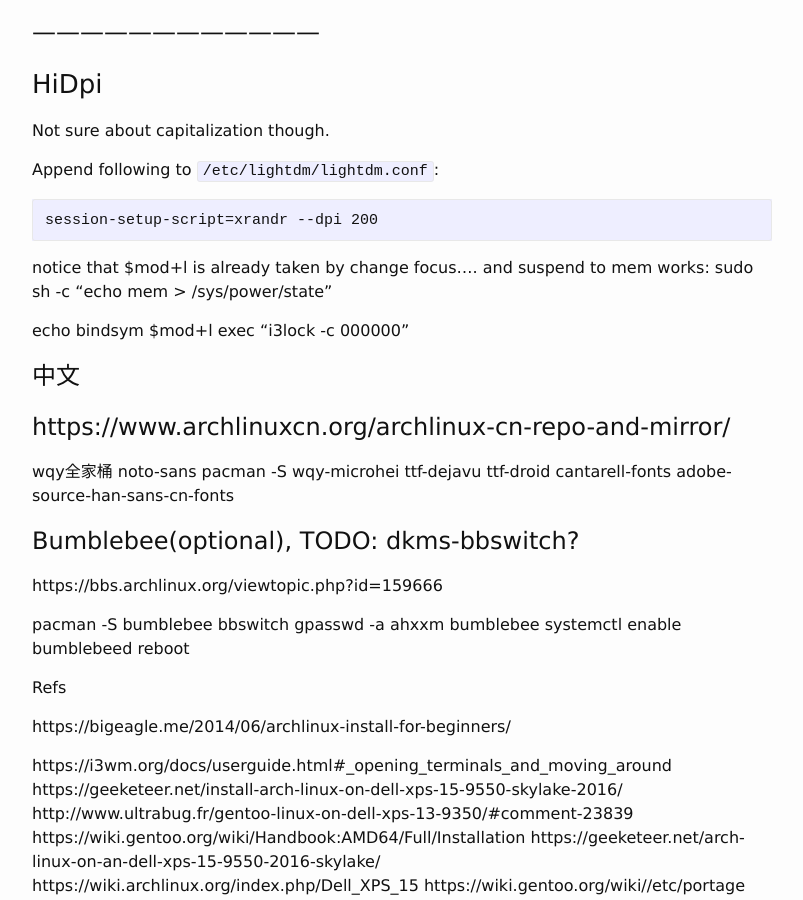
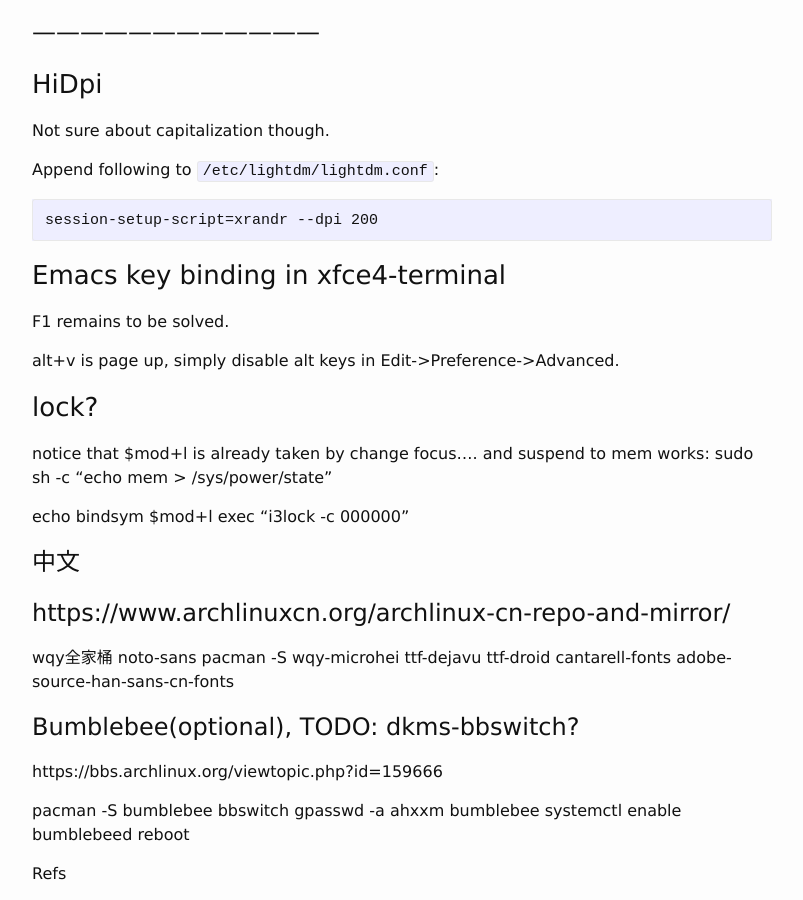
Before and after one commit to ahxxm/ahxxm.github.io, a Jekyll site: the page built from _posts/2016-04-19-arch-xps-9550.md, in a window 1280 px wide and 900 px high, scrolled down 7444 px. Shown: the whole window, without its empty margins (238-1041 px from the left). Built offline with Jekyll 4.4.1, drawn with Linux system fonts in a browser that asks for light colours.

Commit message:
make alt+v work for emacs -nw in xfce4-term

```diff
--- a/_posts/2016-04-19-arch-xps-9550.md
+++ b/_posts/2016-04-19-arch-xps-9550.md
@@ -319,7 +319,15 @@ Append following to `/etc/lightdm/lightdm.conf`:
 
     session-setup-script=xrandr --dpi 200
 
+### Emacs key binding in xfce4-terminal
 
+F1 remains to be solved.
+
+alt+v is page up, simply disable alt keys in Edit->Preference->Advanced.
+
+
+
+### lock?
 
 notice that $mod+l is already taken by change focus....
 and suspend to mem works:
```
